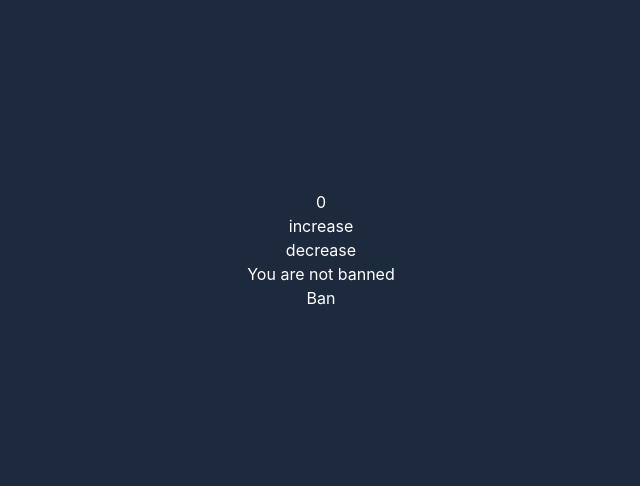
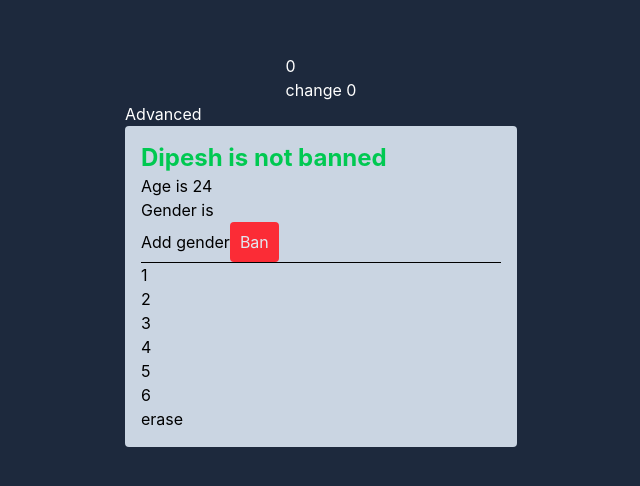
Before and after one commit to dipeshxhy/frontend-domination, a React (Vite) app: page / in a window 1280 px wide. Shown: the part 150-636 px from the top of the page, without its empty margins (319-959 px from the left). Built offline with nearby package versions, Linux system fonts and the light colour scheme.

Commit message:
done with array-1

```diff
--- /dev/null
+++ b/src/Advanced.jsx
@@ -0,0 +1,62 @@
+import React from 'react';
+
+const Advanced = () => {
+  const [person, setPerson] = React.useState({
+    name: 'Dipesh',
+    isBanned: false,
+    age: 24,
+  });
+  const [numbers, setNumbers] = React.useState([1, 2, 3, 4, 5, 6]);
+  function addGender() {
+    setPerson((prev) => ({
+      ...prev,
+      gender: 'Male',
+    }));
+  }
+  //   React.useEffect(() => {
+  // addGender();
+  //   },[])
+  return (
+    <div className="w-98 bg-slate-300 rounded p-4 text-black">
+      <h1
+        className={`text-2xl font-bold ${person.isBanned ? 'text-red-500' : 'text-green-500'}`}
+      >
+        {person.name} is {person.isBanned ? 'banned' : 'not banned'}
+      </h1>
+      <h2>Age is {person.age}</h2>
+      <h2>Gender is {person.gender}</h2>
+      <button onClick={addGender}>Add gender</button>
+      <button
+        className={`px-2.5 py-2 ${person.isBanned ? 'bg-green-600' : 'bg-red-500'} text-slate-200 rounded`}
+        onClick={() =>
+          setPerson((prev) => ({ ...prev, isBanned: !prev.isBanned }))
+        }
+      >
+        {person.isBanned ? 'Unban' : 'Ban'}
+      </button>
+
+      <hr />
+
+      <div>
+        {numbers.map((n, i) => {
+          return (
+            <div key={i}>
+              <ul>
+                <li>{n}</li>
+              </ul>
+            </div>
+          );
+        })}
+        <button
+          onClick={() =>
+            setNumbers((prev) => prev.filter((num, index) => index !== prev.length - 1))
+          }
+        >
+          erase
+        </button>
+      </div>
+    </div>
+  );
+};
+
+export default Advanced;
--- a/src/App.jsx
+++ b/src/App.jsx
@@ -1,5 +1,7 @@
 import { useState } from "react"
 import Card from "./Card"
+import Intermediate from "./Intermediate"
+import Advanced from "./Advanced"
 
 const data = [{
   id:1,
@@ -38,13 +40,11 @@ const App = () => {
 ))
   return (
     <div className="bg-slate-800 text-white h-screen flex flex-col justify-center items-center">
-     <h2>{count}</h2>
-     <button onClick={() => setCount(count + 1)}>increase</button>
-     <button onClick={() => setCount(count - 1)}>decrease</button>
-
-     <h3>{isBanned ? 'You are banned' : 'You are not banned'}</h3>
-      <button onClick={() => setIsBanned(!isBanned)}>{isBanned ? 'Unban' : 'Ban'}</button>
-
+  <Intermediate/>
+  <div>
+    <h3>Advanced</h3>
+    <Advanced/>
+  </div>
     </div>
   )
 }
--- /dev/null
+++ b/src/Intermediate.jsx
@@ -0,0 +1,13 @@
+import React from 'react'
+
+const Intermediate = () => {
+  const [value,setValue] = React.useState(0)
+  return (
+    <div>
+      <h1>{value}</h1>
+      <button onClick={() => setValue(prev=>prev+1)}>change {value}</button>
+    </div>
+  )
+}
+
+export default Intermediate
```
